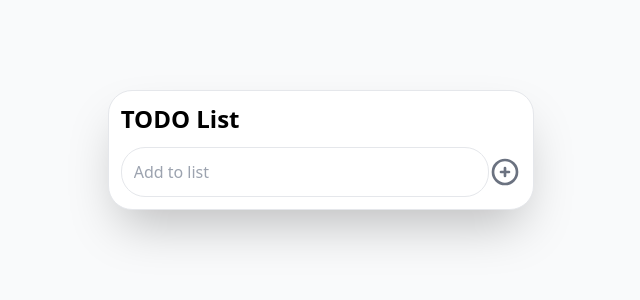
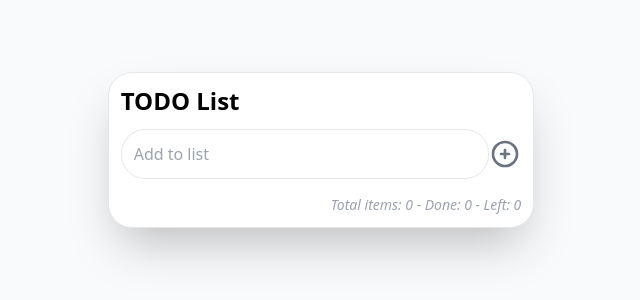
Before and after one commit to EmilM32/todo-list-app, a Vue app: page / in a window 1280 px wide. Shown: the part 250-550 px from the top of the page, without its empty margins (319-959 px from the left). Built offline with nearby package versions, Linux system fonts and the light colour scheme.

Commit message:
Added computed property for items count

```diff
--- a/src/App.vue
+++ b/src/App.vue
@@ -11,20 +11,7 @@
             placeholder="Add to list"
             @keyup.enter="addToList"
           />
-          <svg
-            class="h-8 w-8 text-gray-500 hover:text-gray-600 active:text-green-700 place-self-center cursor-pointer"
-            fill="none"
-            viewBox="0 0 24 24"
-            stroke="currentColor"
-            @click="addToList"
-          >
-            <path
-              stroke-linecap="round"
-              stroke-linejoin="round"
-              stroke-width="2"
-              d="M12 9v3m0 0v3m0-3h3m-3 0H9m12 0a9 9 0 11-18 0 9 9 0 0118 0z"
-            />
-          </svg>
+          <button-add @click="addToList" />
         </div>
         <div v-for="(item, i) in allItems" :key="i" class="px-4 pt-2">
           <div class="flex">
@@ -37,13 +24,18 @@
             </div>
           </div>
         </div>
+        <i class="text-gray-400 text-sm text-right pt-4">
+          Total items: {{ itemsCount }} - Done: {{ itemsDoneCount }} - Left:
+          {{ itemsCount - itemsDoneCount }}
+        </i>
       </div>
     </div>
   </div>
 </template>
 
 <script lang="ts">
-import { defineComponent, reactive, toRefs } from 'vue';
+import { defineComponent, reactive, toRefs, computed } from 'vue';
+import ButtonAdd from './components/ButtonAdd.vue';
 
 interface ListItem {
   title: string;
@@ -52,9 +44,16 @@ interface ListItem {
 
 export default defineComponent({
   name: 'App',
+  components: { ButtonAdd },
   setup: () => {
     const state = reactive({ newListItem: '', allItems: [] as ListItem[] });
-    return { ...toRefs(state) };
+
+    const itemsCount = computed(() => state.allItems.length);
+    const itemsDoneCount = computed(() =>
+      state.allItems.reduce((acc, cur) => acc + +cur.isDone, 0)
+    );
+
+    return { ...toRefs(state), itemsCount, itemsDoneCount };
   },
 
   methods: {
--- /dev/null
+++ b/src/components/ButtonAdd.vue
@@ -0,0 +1,16 @@
+<template>
+  <svg
+    class="h-8 w-8 text-gray-500 hover:text-gray-600 active:text-green-700 place-self-center cursor-pointer"
+    fill="none"
+    viewBox="0 0 24 24"
+    stroke="currentColor"
+    @click="$emit('click', $event)"
+  >
+    <path
+      stroke-linecap="round"
+      stroke-linejoin="round"
+      stroke-width="2"
+      d="M12 9v3m0 0v3m0-3h3m-3 0H9m12 0a9 9 0 11-18 0 9 9 0 0118 0z"
+    />
+  </svg>
+</template>
```
